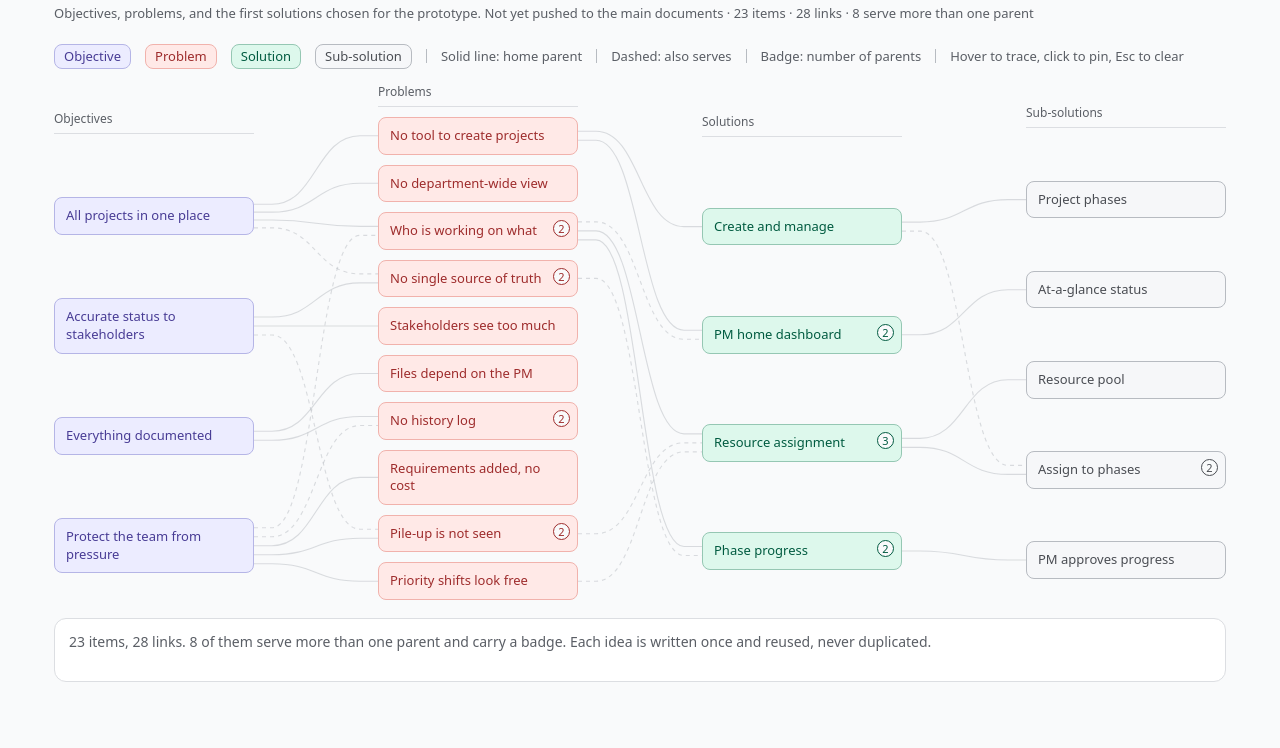
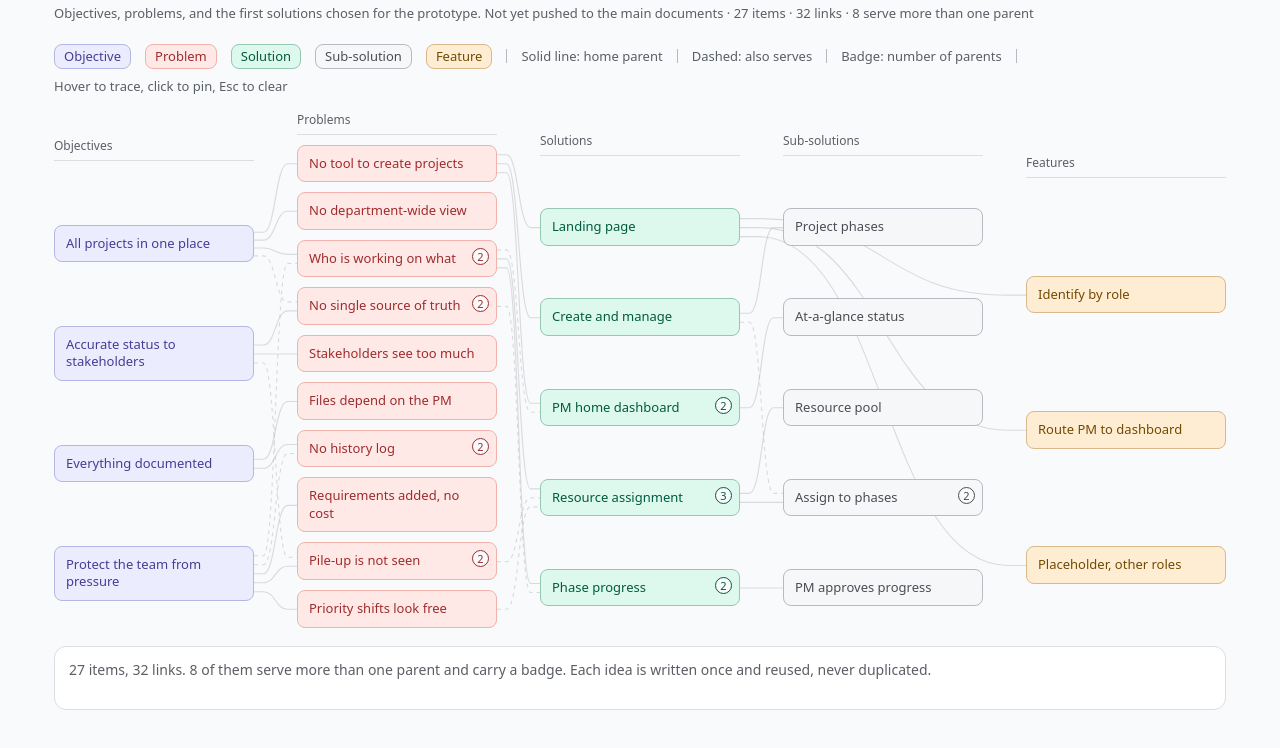
Before and after one commit to wezarXmen6ar/WorkFlow, a plain HTML site: page drafts/draft-v0.1-map.html in a window 1280 px wide. Shown: the part 58-806 px from the top of the page. Drawn offline with Linux system fonts and the light colour scheme.

Commit message:
Add Landing page solution + features; new mirroring rule in CLAUDE.md
- draft-v0.1.md / map: added "Landing page" solution (home: "No tool
  to create and manage projects"), the first thing the prototype
  routes through, with three features: Identify the visitor by role,
  Route project manager to their dashboard, Placeholder for other
  roles. Map gained its 5th column (Features), as anticipated by the
  mind map template.
- draft-v1.0.md / map: added the "Features" layer for consistency,
  and mirrored Landing page's full chain (its objective, its problem,
  the solution itself, and its 3 features) per the new mirroring rule
  below, since "Department portfolio view" and "Stakeholder view"
  both depend on it. v0.1 stays the source of truth for what's
  mirrored.
- CLAUDE.md: extended the "hover trace" rule so a feature's hover
  traces all the way up to its objective, not just its solution/
  sub-solution. Added a "Mirroring an update into a later draft" rule:
  before mirroring, read the target draft and its map, work out and
  report the effect on its objectives/problems/solutions/features,
  and only mirror the item's complete chain (not just the item) after
  the user confirms. Never automatic.

Co-Authored-By: Claude Sonnet 5 <noreply@anthropic.com>
Claude-Session: https://claude.ai/code/session_01Ta2M32aSYnSZZhyrn2amry

```diff
--- a/drafts/draft-v0.1-map.html
+++ b/drafts/draft-v0.1-map.html
@@ -113,9 +113,13 @@ layers:[
 {key:"o",name:"Objectives",tone:"t1"},
 {key:"p",name:"Problems",tone:"t2"},
 {key:"s",name:"Solutions",tone:"t3"},
-{key:"u",name:"Sub-solutions",tone:"t4"}
+{key:"u",name:"Sub-solutions",tone:"t4"},
+{key:"f",name:"Features",tone:"t5"}
 ],
 nodes:[
+{id:"f1",layer:"f",short:"Identify by role",full:"Identify the visitor by role"},
+{id:"f2",layer:"f",short:"Route PM to dashboard",full:"Route project manager to their dashboard"},
+{id:"f3",layer:"f",short:"Placeholder, other roles",full:"Placeholder for other roles"},
 {id:"o1",layer:"o",short:"All projects in one place",full:"Manage all department projects in one place"},
 {id:"o2",layer:"o",short:"Accurate status to stakeholders",full:"Present accurate project status to stakeholders"},
 {id:"o3",layer:"o",short:"Everything documented",full:"Document everything about each project"},
@@ -132,6 +136,7 @@ nodes:[
 {id:"p6",layer:"p",short:"Pile-up is not seen",full:"Stakeholders don't see the pile-up of concurrent projects"},
 {id:"p7",layer:"p",short:"Priority shifts look free",full:"The cost of priority shifts is invisible"},
 
+{id:"s13",layer:"s",short:"Landing page",full:"Landing page"},
 {id:"s9",layer:"s",short:"Create and manage",full:"Create and manage projects"},
 {id:"s12",layer:"s",short:"PM home dashboard",full:"Project manager home dashboard"},
 {id:"s2",layer:"s",short:"Resource assignment",full:"Resource assignment and workload tracking"},
@@ -144,10 +149,12 @@ nodes:[
 {id:"u11",layer:"u",short:"PM approves progress",full:"Project manager approval of progress"}
 ],
 links:[
+["f1","s13",1],["f2","s13",1],["f3","s13",1],
 ["p1","o1",1],["p2","o1",1],["p2","o4",0],["p3","o2",1],
 ["p3","o1",0],["p4","o3",1],["p5","o4",1],["p6","o4",1],
 ["p6","o2",0],["p7","o4",1],["p8","o1",1],["p9","o3",1],
-["p9","o4",0],["p10","o2",1],["s9","p8",1],["s12","p8",1],
+["p9","o4",0],["p10","o2",1],["s13","p8",1],
+["s9","p8",1],["s12","p8",1],
 ["s12","p2",0],["s2","p2",1],["s2","p6",0],["s2","p7",0],
 ["s3","p2",1],["s3","p3",0],["u3","s9",1],["u26","s12",1],
 ["u2","s2",1],["u12","s2",1],["u12","s9",0],["u11","s3",1]
```
Also changed, not shown: drafts/draft-v1.0-map.html (+8 -1 lines), 3 other files.
